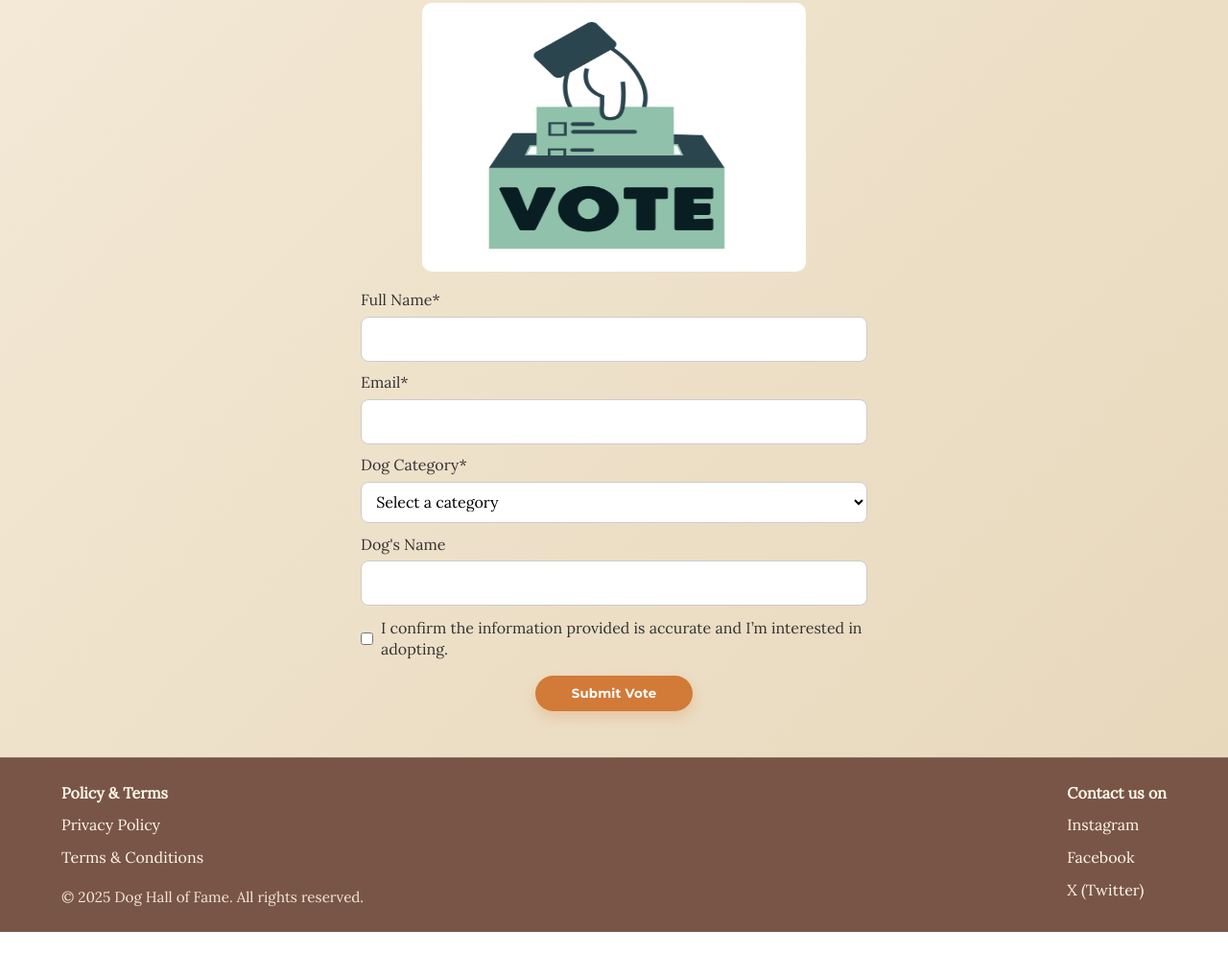
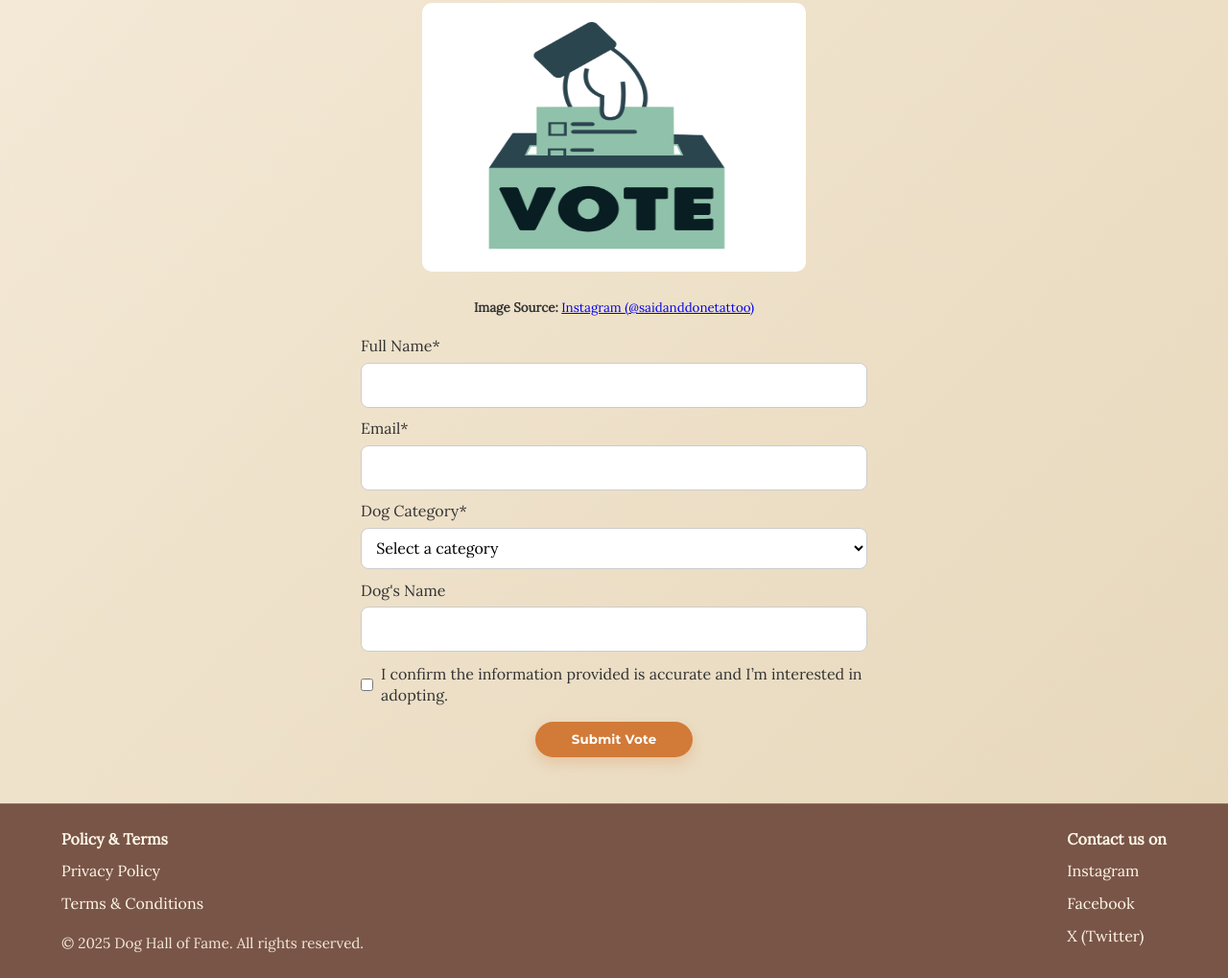
Before and after one commit to tejaswiappana/dog-hall-of-fame, a plain HTML site: page vote.html in a window 1280 px wide. Shown: the part 663-1682 px from the top of the page at 96% size. Before the commit the page ends 1634 px from the top, so only its background shows below. Drawn offline with Linux system fonts and the light colour scheme.

Commit message:
Update vote.html

```diff
--- a/vote.html
+++ b/vote.html
@@ -53,6 +53,11 @@
 	<!-- Featured image -->
   <section class="featured-image" style="text-align:center; margin-top:1em;">
     <img src="images/vote.png" alt="Ballet box for voting" width="400" height="280" style="border-radius:0.625em;">
+	<p><small><strong>Image Source:</strong>
+  <a href="https://www.instagram.com/p/DB_lOU6OZUh/" target="_blank" rel="noopener">
+    Instagram (@saidanddonetattoo)
+  </a>
+</small></p>
   </section>
   <!--Form Section-->
     <label for="fullName">Full Name*</label>
```
